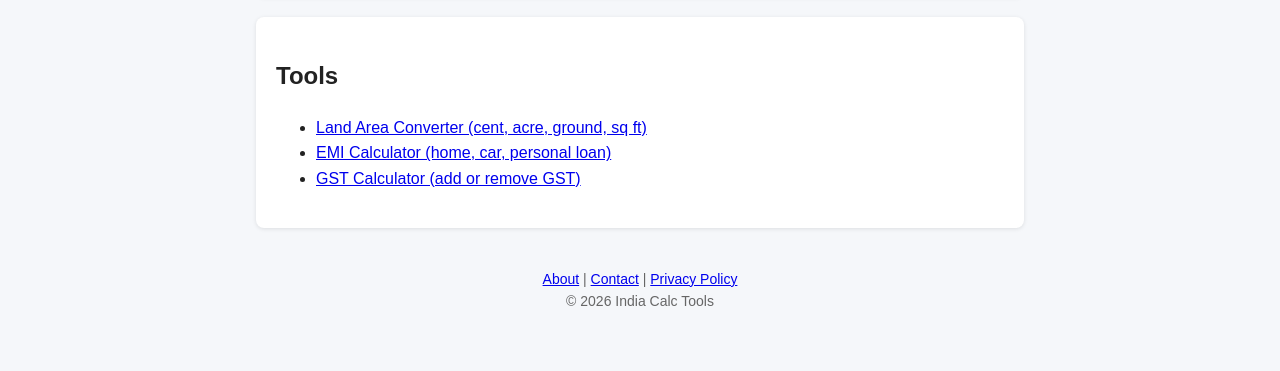
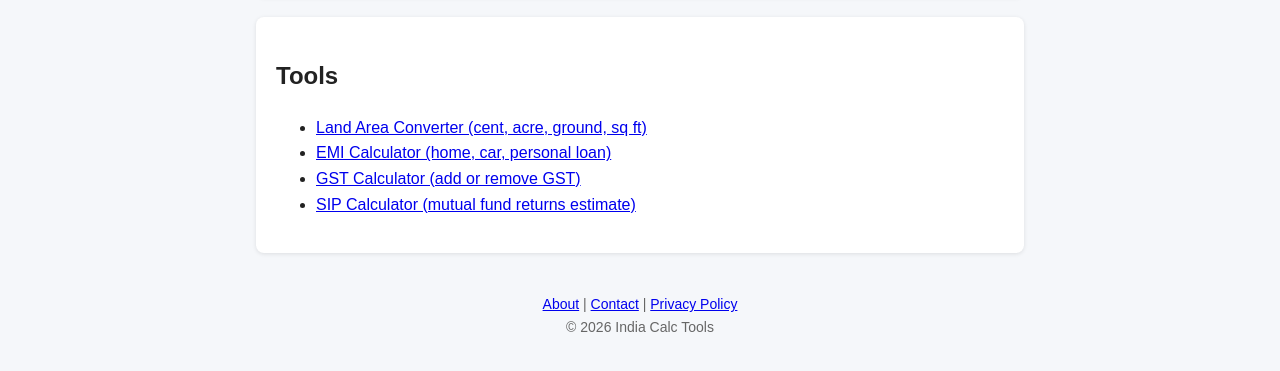
Before and after one commit to NIlliyas/india-calc-tools, a plain HTML site: page index.html in a window 1280 px wide. Shown: the part 263-634 px from the top of the page. Drawn offline with Linux system fonts and the light colour scheme.

Commit message:
Add SIP calculator

```diff
--- a/index.html
+++ b/index.html
@@ -20,6 +20,7 @@
         <li><a href="tools/land-area-converter.html">Land Area Converter (cent, acre, ground, sq ft)</a></li>
         <li><a href="tools/emi-calculator.html">EMI Calculator (home, car, personal loan)</a></li>
         <li><a href="tools/gst-calculator.html">GST Calculator (add or remove GST)</a></li>
+        <li><a href="tools/sip-calculator.html">SIP Calculator (mutual fund returns estimate)</a></li>
     </ul>
     </div>
   </main>
```
